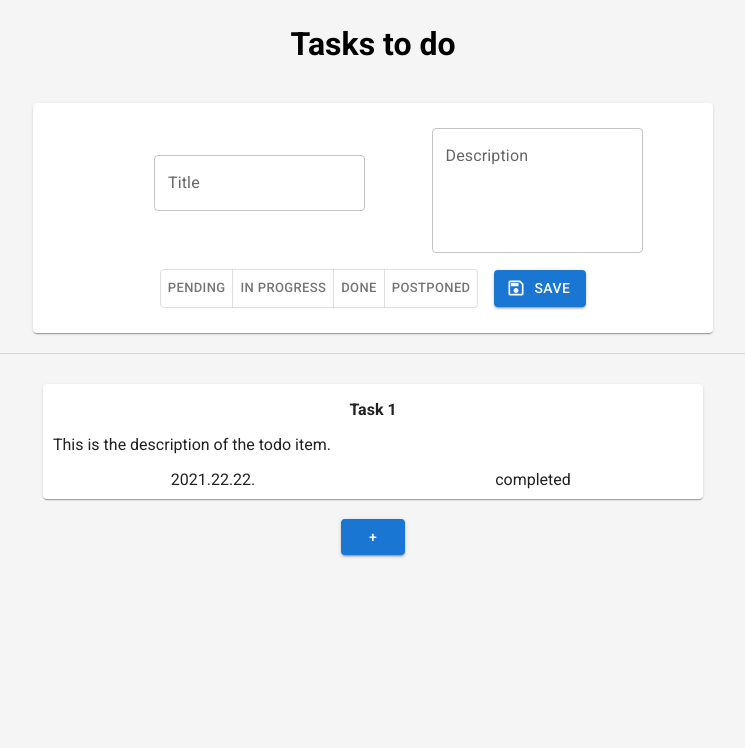
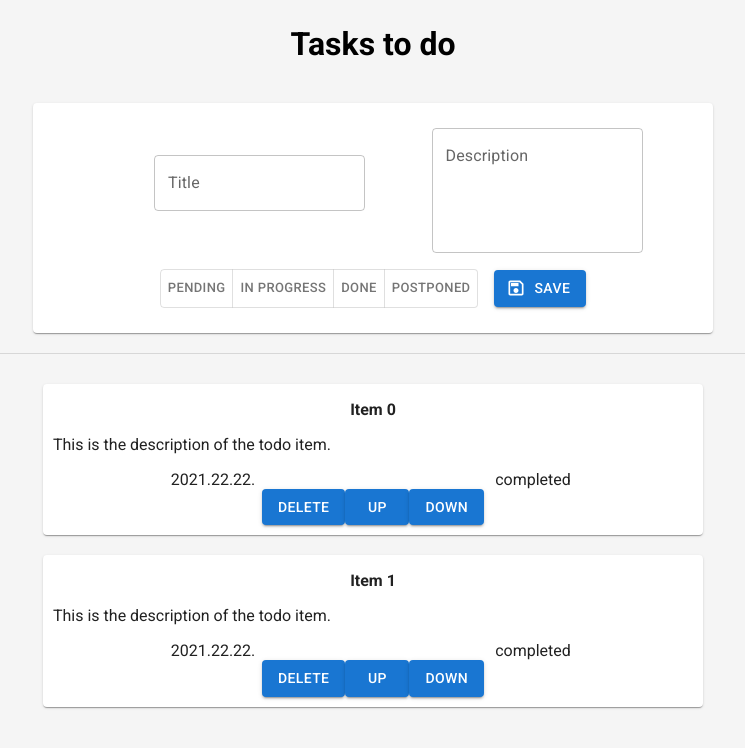
Before and after one commit to tbeni22/basic-todo, a React (Create React App) app in the folder web-frontend/: page / in a window 1280 px wide. Shown: the top 748 px of the page, without its empty margins (267-1012 px from the left). Built offline with nearby package versions, Linux system fonts and the light colour scheme.

Commit message:
Implemented delete and priority change on the list. Lifted the list state up from ListView to App. Fixed z-index problem with EditView.

```diff
--- a/web-frontend/src/App.css
+++ b/web-frontend/src/App.css
@@ -17,6 +17,7 @@ body {
   background: #F5F5F5;
   max-width: 860px;
   margin: auto;
+  z-index: 2;
 }
 
 #edit-panel {
--- a/web-frontend/src/App.js
+++ b/web-frontend/src/App.js
@@ -2,26 +2,74 @@ import './App.css';
 import {ListView} from "./components/ListView";
 import {EditView} from "./components/EditView";
 import {Divider} from "@mui/material";
+import React from "react";
 
-function App() {
-    const saveFunc = () => {
+class App extends React.Component {
+    constructor(props) {
+        super(props);
+        this.state = {
+            items: []
+        }
+    }
+
+    saveFunc = () => {
 
     };
 
-    const selectFunc = (data) => {
+    selectFunc = (data) => {
 
     };
 
+    removeFunc(id) {
+        // todo: remove from db
+    }
+
+    moveFunc(id, dir) {
+        // todo: update in db
+    }
+
+    async getData(id) {
+        const response = await fetch('https://jsonplaceholder.typicode.com/todos/' + (id + 1));
+        const data = await response.json();
+
+        const currentItems = this.state.items;
+        currentItems.concat({title: data.title, state: data.completed ? "done" : "pending"})
+        this.setState({ items: currentItems });
+    }
+
+    componentDidMount() {
+        const list = []
+        for (let i = 0; i < 2; i++) {
+            list.push({
+                title: "Item " + i,
+                desc: "This is the description of the todo item.",
+                date: "2021.22.22.",
+                state: "completed",
+                id: i,
+                loading: false}
+            );
+        }
+        this.setState({
+            items: list
+        })
+
+    }
+
+    render() {
         return (
          <div className="App">
             <div id="top-panel">
                 <h1>Tasks to do</h1>
-            <EditView saveHandler={saveFunc}/>
+                <EditView saveHandler={this.saveFunc.bind(this)}/>
                 <Divider variant="middle"/>
             </div>
-        <ListView num={1} selectHandler={(data) => selectFunc(data)}/>
-    </div>
-  );
+            <ListView items={this.state.items}
+                      selectHandler={(data) => this.selectFunc(data)}
+                      removeHandler={(id) => this.removeFunc(id)}
+                      moveHandler={(id, dir) => this.moveFunc(id, dir)}
+            />
+        </div> );
+    }
 }
 
 export default App;
--- a/web-frontend/src/components/ListView.js
+++ b/web-frontend/src/components/ListView.js
@@ -6,34 +6,15 @@ import "./ItemList.css";
 
 export class ListView extends React.Component {
     constructor(props) {
-        super(props);
-        this.handleSelect = props.selectHandler;
-        this.state = {
-            numOfItems: props.num ? props.num : 0,
-            selected: null,
-            loading: false,
-            items: [
-                {name: "Task 1"}, {name: "Task 2"}
-            ],
-        };
+        super(props)
+        this.handleSelect = props.selectHandler
+        this.handleRemove = props.removeHandler
+        this.handleMove = props.moveHandler
+        this.items = props.items
+        this.state = {}
     }
 
-    async getData(id) {
-        const response = await fetch('https://jsonplaceholder.typicode.com/todos/' + (id + 1));
-        const data = await response.json();
-
-        const currentItems = this.state.items;
-        currentItems.concat({name: data.title, state: data.completed ? "done" : "pending"})
-        this.setState({ items: currentItems });
-    }
-
-    addItem() {
-        let current = this.state.numOfItems;
-        this.setState({
-            numOfItems: current + 1
-        });
-    }
-
+    // kell egyáltalán?
     selectItem(id) {
         this.setState({
             selected: id
@@ -41,38 +22,61 @@ export class ListView extends React.Component {
         this.handleSelect(id);
     }
 
+    idCheck(item, id) {
+        return item.id === id
+    }
+
+    remove(id) {
+        this.handleRemove(id) // remove from db
+        let idx = this.items.findIndex((item) => this.idCheck(item, id))
+        this.items.splice(idx, 1)
+    }
+
+    move(id, dir) {
+
+        let idx = this.items.findIndex((item) => this.idCheck(item, id))
+        let newIdx = idx + dir
+
+        if (newIdx < 0 || newIdx > this.items.length - 1)
+            return
+
+        this.handleMove(id, dir)
+
+        let tmp = this.items[idx]
+        this.items[idx] = this.items[newIdx]
+        this.items[newIdx] = tmp
+    }
+
     render() {
-        let list = [];
-        for (var i = 0; i < this.state.numOfItems; i++) {
-            const item = this.state.items[i];
-            if (item == null) {
-                list.push(<TodoItem loading={true} key={i}/>);
-                /*this.getData(i);*/
-            }
+        this.items = this.props.items
+        let list = this.items.flatMap((item) => {
+            if (typeof(item) == "undefined") return [];
+            if (item == null || item.loading)
+                return <TodoItem loading={true}/>; // key?
             else
-                list.push(<TodoItem name={item.name}
-                                    desc="This is the description of the todo item."
-                                    date="2021.22.22."
-                                    state="completed"
-                                    key={i}
-                                    id={i}
-                                    onSelect={(id) => this.selectItem(id)}
-                                    selected={ this.state.selected === i }
-                                    loading={ false }
-                />);
-        }
-
-        /*<Skeleton className="loading-bar" variant="rectangular" width={420} height={60}/>*/
+                return <TodoItem title={item.title}
+                                 desc={item.desc}
+                                 date={item.date}
+                                 state={item.state}
+                                 key={item.id}
+                                 id={item.id}
+                                 onSelect={(id) => this.selectItem(id)}
+                                 selected={this.state.selected === item.id}
+                                 loading={false}
+                                 deleteHandler={(id) => this.remove(id)}
+                                 moveHandler={(id, dir) => this.move(id, dir)}
+                        />
+        })
 
         return (
             <div className="list-container">
-                { (this.state.loading) ?
+                { (this.props.loading) ?
                     <CircularProgress className="loading-bar"/>
                     : <div className="item-list">{list}</div> }
-                <Button variant="contained" id="add-btn"
-                        onClick={() => this.addItem()}>
+                {/*<Button variant="contained" id="add-btn"
+                        onClick={() => null}>
                     +
-                </Button>
+                </Button>*/}
             </div>
         )
     }
--- a/web-frontend/src/components/TodoItem.js
+++ b/web-frontend/src/components/TodoItem.js
@@ -1,15 +1,29 @@
 import React from "react";
-import {Card, CircularProgress} from "@mui/material";
+import {Button, Card, CircularProgress} from "@mui/material";
 
 export function TodoItem(props) {
     function renderBody() {
         return (
             <div>
-                <p className="item-name">{props.name}</p>
+                <p className="item-name">{props.title}</p>
                 <p className="item-desc">{props.desc}</p>
                 <div className="item-prop-container">
                     <span className="item-date">{props.date}</span>
                     <span className="item-state">{props.state}</span>
+                </div>
+                <div className="item-prop-container">
+                    <Button variant="contained"
+                            onClick={() => props.deleteHandler(props.id)}>
+                        Delete
+                    </Button>
+                    <Button variant="contained"
+                            onClick={() => props.moveHandler(props.id, -1)}>
+                        Up
+                    </Button>
+                    <Button variant="contained"
+                            onClick={() => props.moveHandler(props.id, 1)}>
+                        Down
+                    </Button>
                 </div>
             </div>
         );
```
Lines whose indentation alone changed are shown as unchanged.
